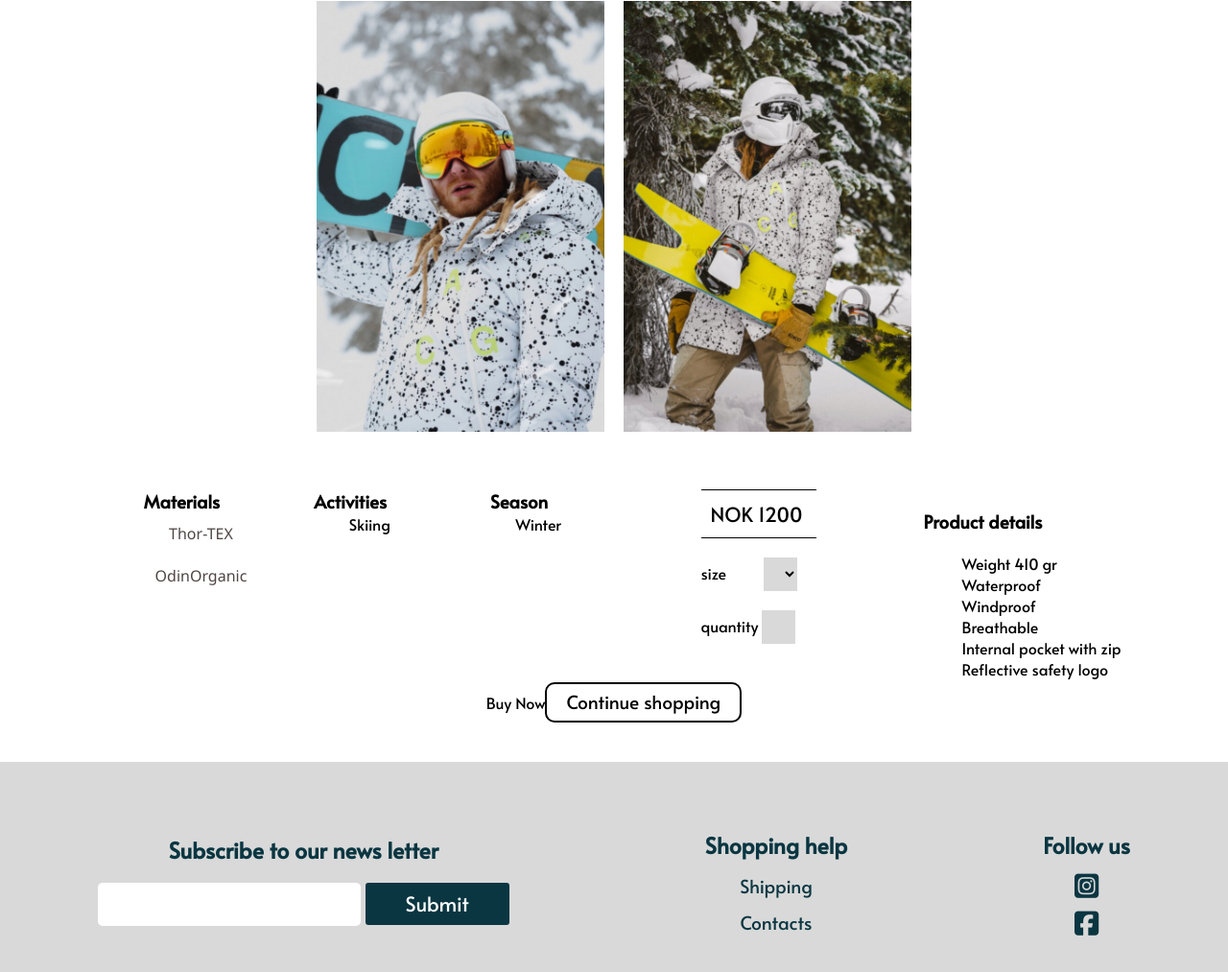
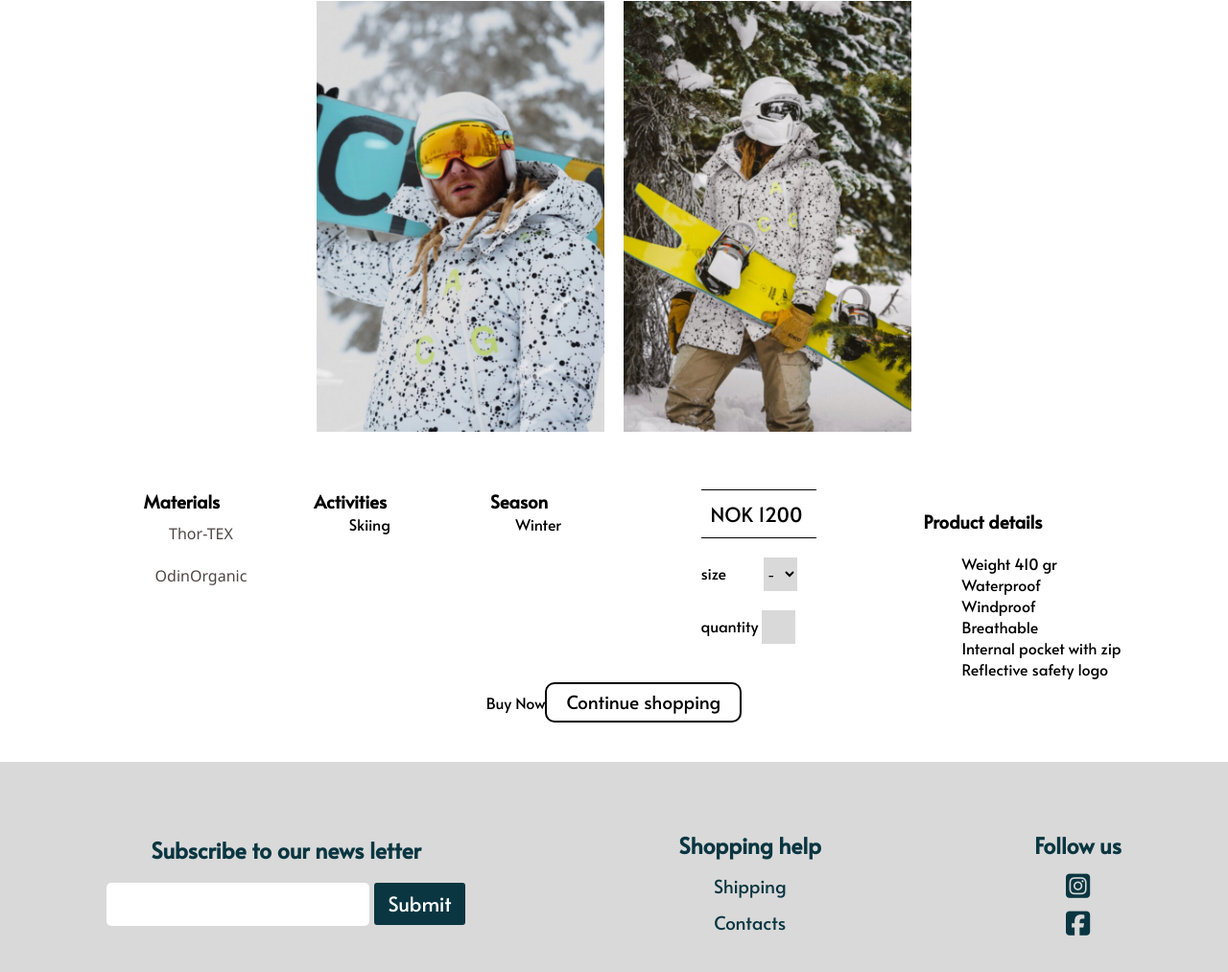
Before and after one commit to EkaterinaNattrass/rainydays-website, a plain HTML site: page white-jacket.html in a window 1280 px wide. Shown: the part 159-1172 px from the top of the page at 96% size. Drawn offline with Linux system fonts and the light colour scheme.

Commit message:
white jacket

```diff
--- a/white-jacket.html
+++ b/white-jacket.html
@@ -8,7 +8,8 @@
     <meta name="description"
         content="Our fantastic white winter jacket for men who want to stay active even when it is cold">
     <title>Rainydays | Product</title>
-    <link rel="stylesheet" href="style.css" <link rel="preconnect" href="https://fonts.googleapis.com">
+    <link rel="stylesheet" href="style.css">
+    <link rel="preconnect" href="https://fonts.googleapis.com">
     <link rel="preconnect" href="https://fonts.gstatic.com" crossorigin>
     <link href="https://fonts.googleapis.com/css2?family=Alata&display=swap" rel="stylesheet">
     <script src="https://kit.fontawesome.com/c2f32b1a72.js" crossorigin="anonymous"></script>
@@ -71,7 +72,7 @@
                     <div class="price">NOK 1200</div>
                     <div><label for="size" id="size_label">size</label>
                         <select name="size" id="size">
-                            <option value></option>
+                            <option value="">-</option>
                             <option value="S">S</option>
                             <option value="M">M</option>
                             <option value="L">L</option>
@@ -105,7 +106,7 @@
         <div>
             <h4>Subscribe to our news letter</h4>
             <div><input type="email" id="subscribe">
-                <a href="subscribing.html"><input type="submit" id="subscribe_submit" value="Submit" /></a>
+                <a href="subscribing.html" id="subscribe_submit">Submit</a>
             </div>
         </div>
         <div>
```
